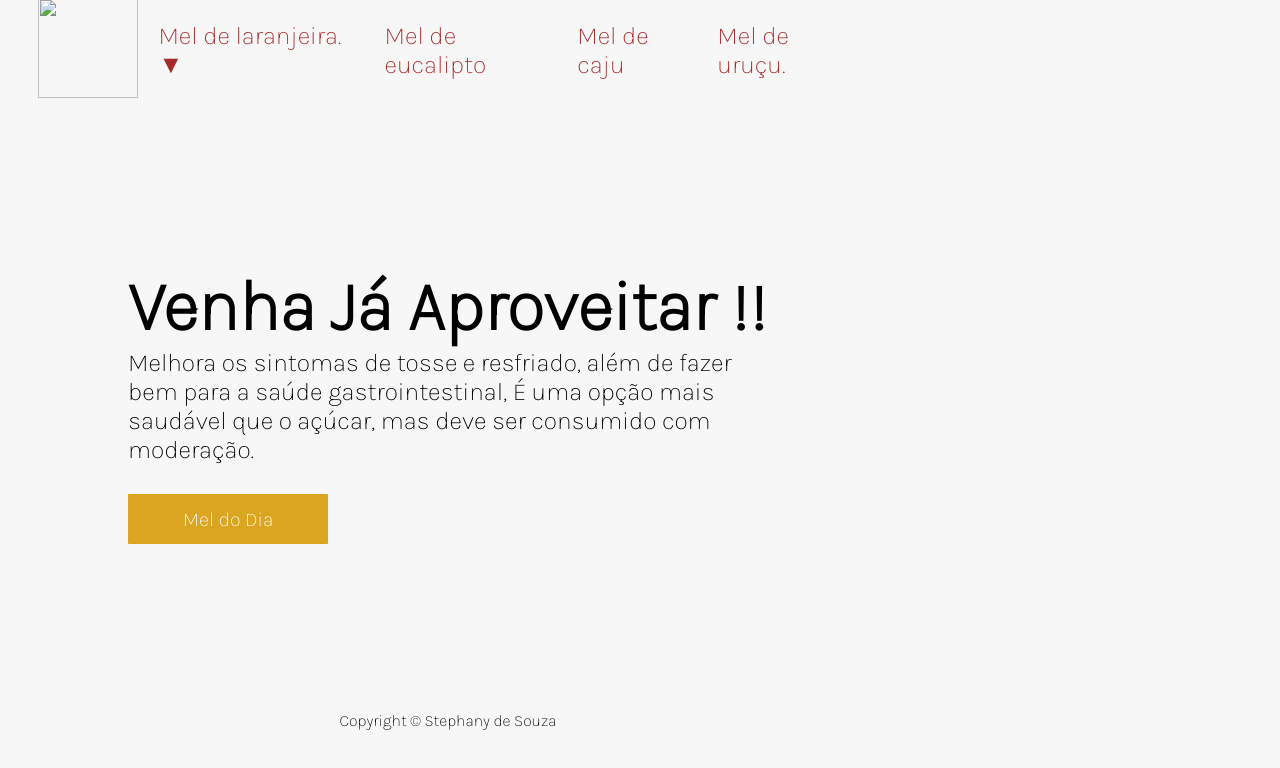
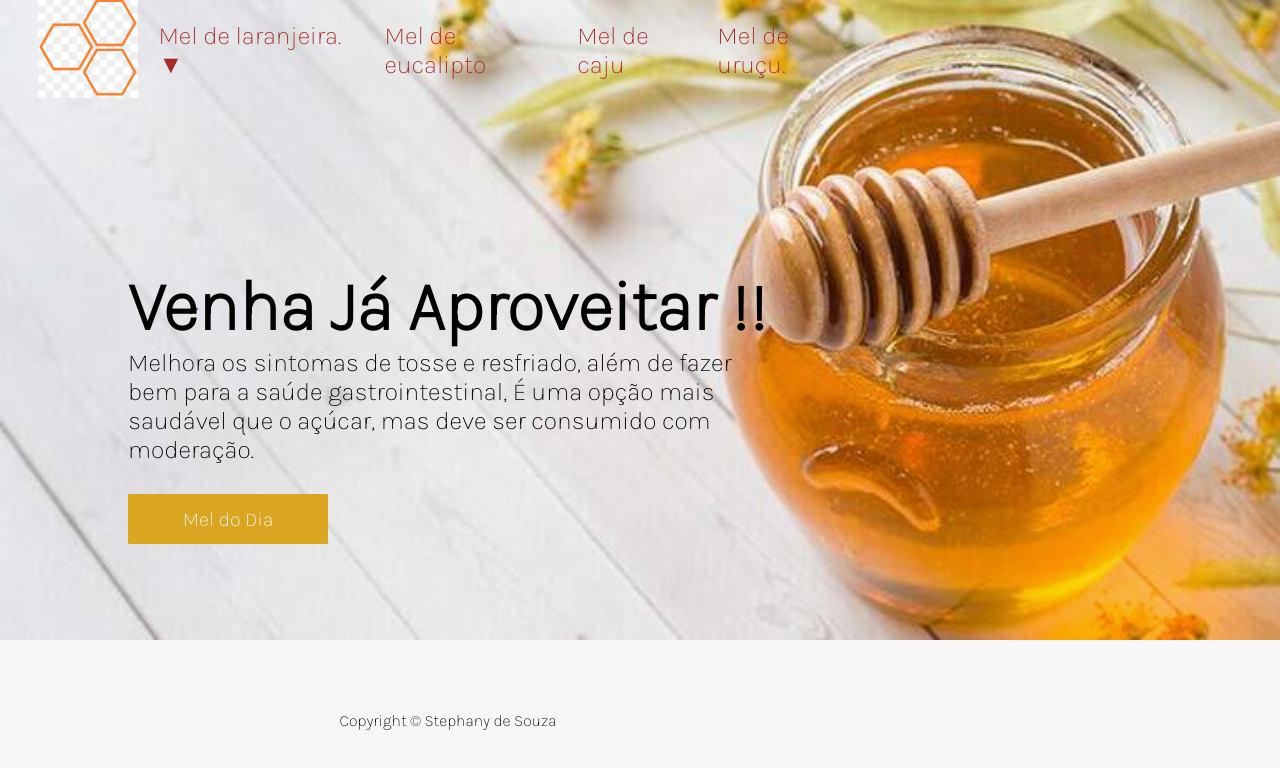
Before and after one commit to stephanydesouzaramos/atividade-mel, a plain HTML site: page index.html in a window 1280 px wide. Drawn offline with Linux system fonts and the light colour scheme.

Commit message:
deletando pasta img

```diff
--- a/Style.css
+++ b/Style.css
@@ -11,7 +11,7 @@ body
     height: 70vh;
     background-color: #f8f7f7;
     background-blend-mode: darken;
-    background-image: url("img/1º\ mel.jpg");
+    background-image: url("1º\ mel.jpg");
     display: flex;
     background-repeat: no-repeat;
     background-size: cover;
--- a/index.html
+++ b/index.html
@@ -16,7 +16,7 @@
 
            <a href="#" class ="logo">
                <div>
-               <img src="img/Hexágono.jpg"width="100"height="100" />
+               <img src="Hexágono.jpg"width="100"height="100" />
             </div>
 
            </a>
```
Also changed, not shown: 1º mel.jpg (added), Hexágono.jpg (added).
